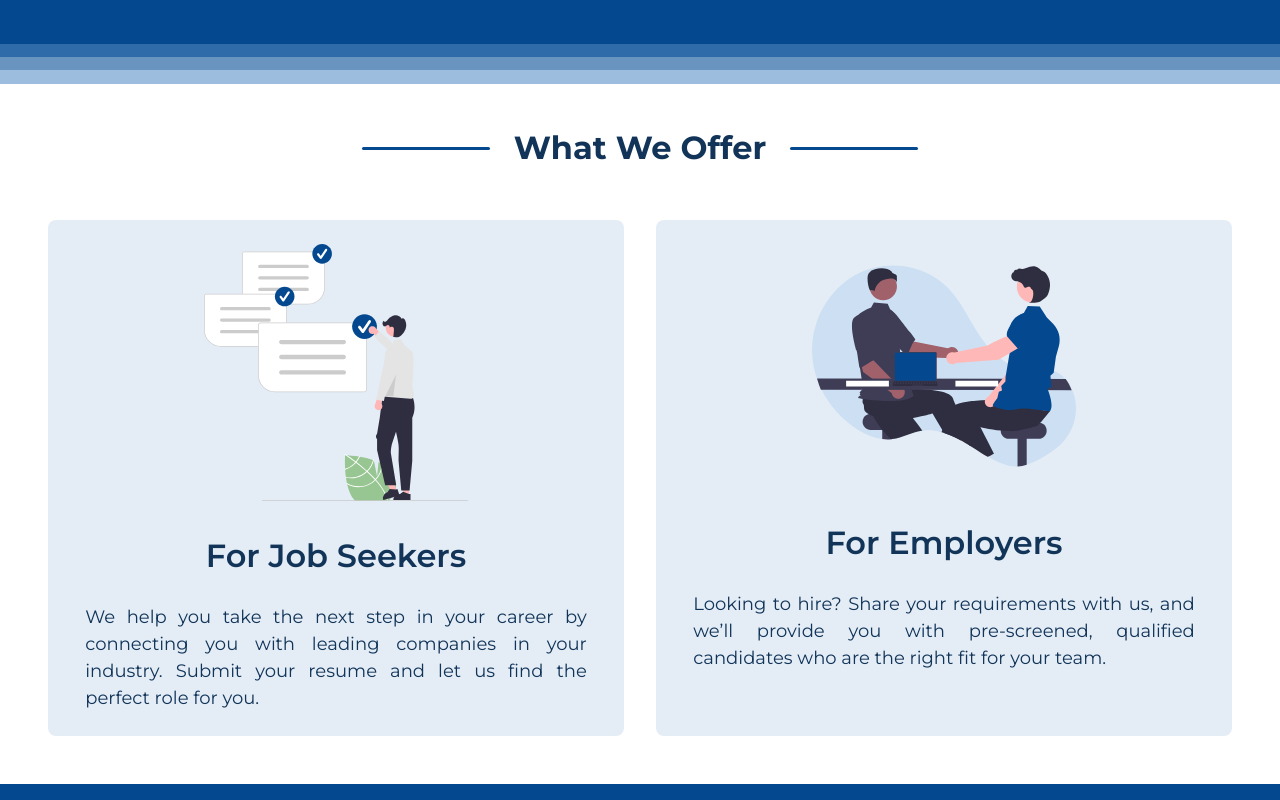
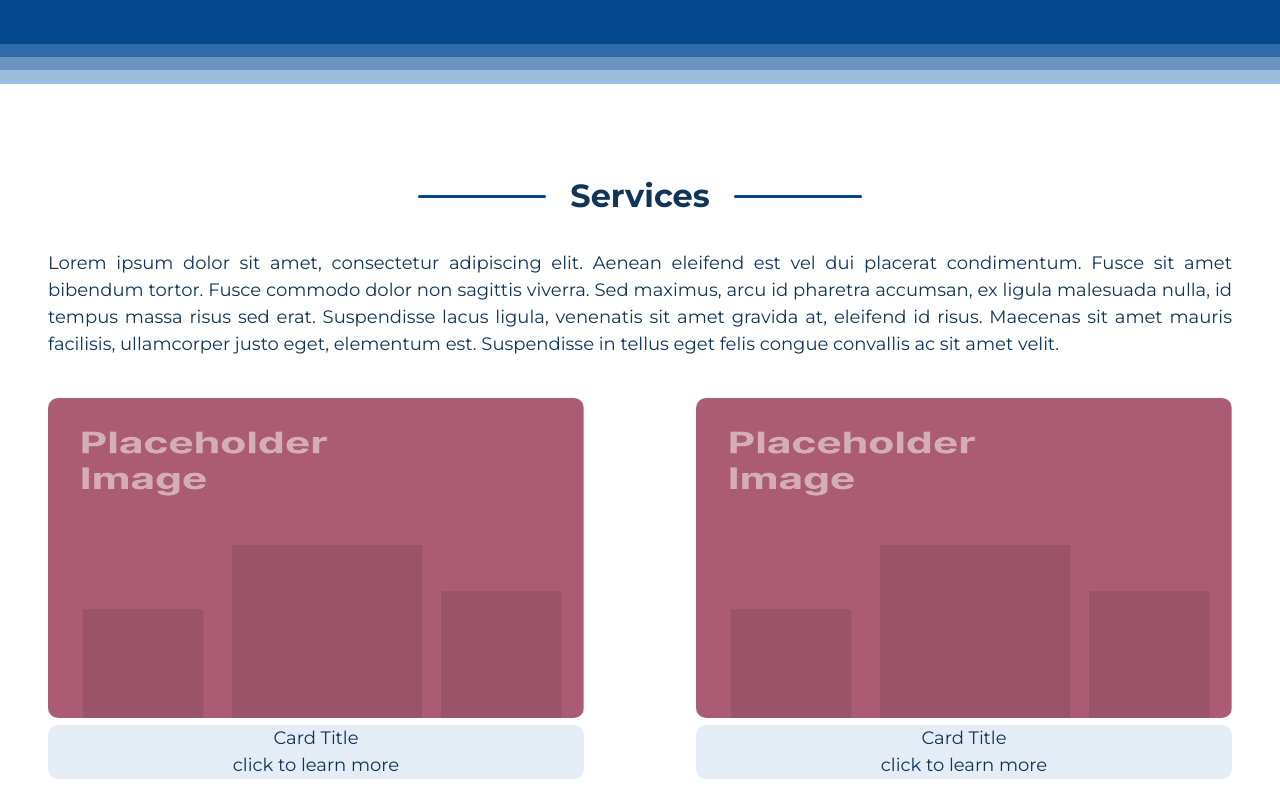
Before and after one commit to adarsh-ravikumar/bluedraft-hr, a Vue app: page / in a window 1280 px wide. Shown: the part 1200-2000 px from the top of the page. Built offline with nearby package versions, Linux system fonts and the light colour scheme; a web font is replaced by a local one.

Commit message:
Vasanth | Completed services section on homepage

```diff
--- /dev/null
+++ b/src/components/imageCard/ImageCard.vue
@@ -0,0 +1,41 @@
+<script setup lang="ts">
+const props = defineProps({
+  height: String,
+  width: String,
+})
+</script>
+
+<template>
+  <div class="image_card_container"  :style="{ '--card-height': height, '--card-width': width }">
+    <img src="/placeholder.png" alt="placeholder" class="image" />
+    <span class="image_card_text_container">
+      <slot></slot>
+    </span>
+  </div>
+</template>
+
+<style scoped lang="scss">
+@use '../../styles/variables.scss' as *;
+@use '../../styles/mixins.scss' as *;
+
+.image_card_container {
+  border-radius: 10px;
+  height: var(--card-height);
+  width: var(--card-width);
+}
+
+.image {
+  height: inherit;
+  width: inherit;
+  border-radius: 10px;
+}
+
+.image_card_text_container {
+  display: flex;
+  flex-direction: column;
+  justify-content: center;
+  align-items: center;
+  border-radius: 10px;
+  background: #e4edf6;
+}
+</style>
--- a/src/routes/home/HomePage.vue
+++ b/src/routes/home/HomePage.vue
@@ -1,4 +1,6 @@
-<script setup lang="ts"></script>
+<script setup lang="ts">
+import ImageCard from '@/components/imageCard/ImageCard.vue'
+</script>
 
 <template>
   <div class="home_page">
@@ -15,7 +17,6 @@
         </div>
       </header>
     </section>
-
     <section class="home__about">
       <div class="about__fade_top"></div>
 
@@ -57,6 +58,37 @@
 
       <div class="about__fade_btm"></div>
     </section>
+    <section class="services">
+      <h1 class="services__title title__embelish">Services</h1>
+      <div class="services__content">
+        <p class="content__text">
+          Lorem ipsum dolor sit amet, consectetur adipiscing elit. Aenean eleifend est vel dui
+          placerat condimentum. Fusce sit amet bibendum tortor. Fusce commodo dolor non sagittis
+          viverra. Sed maximus, arcu id pharetra accumsan, ex ligula malesuada nulla, id tempus
+          massa risus sed erat. Suspendisse lacus ligula, venenatis sit amet gravida at, eleifend id
+          risus. Maecenas sit amet mauris facilisis, ullamcorper justo eget, elementum est.
+          Suspendisse in tellus eget felis congue convallis ac sit amet velit.
+        </p>
+        <div class="services__lists">
+          <ImageCard class="image_card">
+            <p>Card Title</p>
+            <p>click to learn more</p>
+          </ImageCard>
+          <ImageCard class="image_card">
+            <p>Card Title</p>
+            <p>click to learn more</p>
+          </ImageCard>
+          <ImageCard class="image_card">
+            <p>Card Title</p>
+            <p>click to learn more</p>
+          </ImageCard>
+          <ImageCard class="image_card">
+            <p>Card Title</p>
+            <p>click to learn more</p>
+          </ImageCard>
+        </div>
+      </div>
+    </section>
 
     <section class="offer">
       <h1 class="offer__title title__embelish">What We Offer</h1>
@@ -86,4 +118,5 @@
 @use './styles/hero.scss' as *;
 @use './styles/about.scss' as *;
 @use './styles/offer.scss' as *;
+@use './styles/services.scss' as *;
 </style>
--- /dev/null
+++ b/src/routes/home/styles/services.scss
@@ -0,0 +1,51 @@
+@use '../../../styles/variables.scss' as *;
+@use '../../../styles/mixins.scss' as *;
+
+.services {
+  padding: $padding-body;
+  margin-bottom: 60px;
+
+  .content__text {
+    padding: 30px 0px 20px 0px;
+  }
+
+  .services__lists {
+    display: flex;
+    align-items: center;
+    justify-content: space-between;
+    margin: 20px 0px;
+
+    .image_card {
+      --card-height: 20em;
+      --card-width: 20em;
+    }
+  }
+}
+
+@media only screen and (max-width: $screen-sm) {
+  .services__lists {
+    flex-direction: column;
+    gap: 7em;
+  }
+
+  .image_card {
+    --card-height: 20em !important;
+    --card-width: 100% !important;
+  }
+}
+
+
+/* Medium devices (landscape tablets, 768px and up) */
+@media only screen and (min-width: 768px) and (max-width:1400px){
+
+  .services__lists {
+    display: grid !important;
+    grid-template-columns: 1fr 1fr;
+    gap: 7em;
+
+    .image_card {
+      --card-height: 20em !important;
+      --card-width: 100% !important;
+    }
+  }
+}
```
